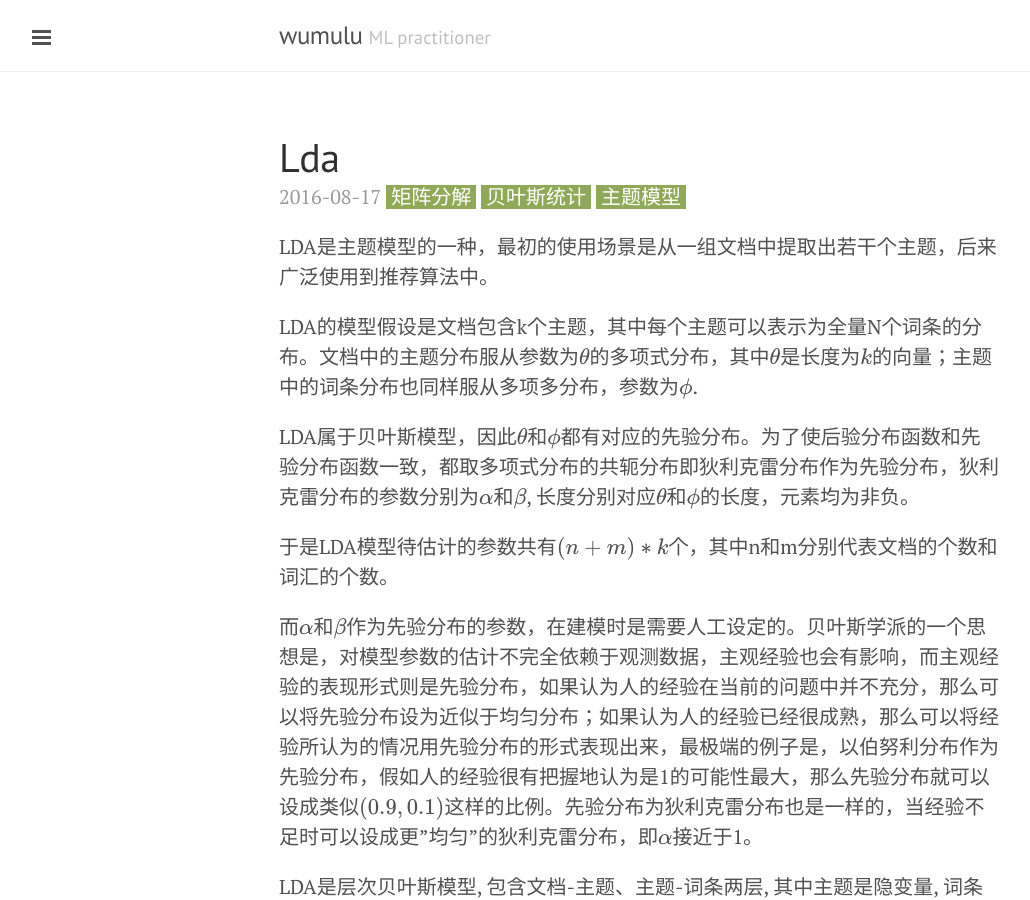
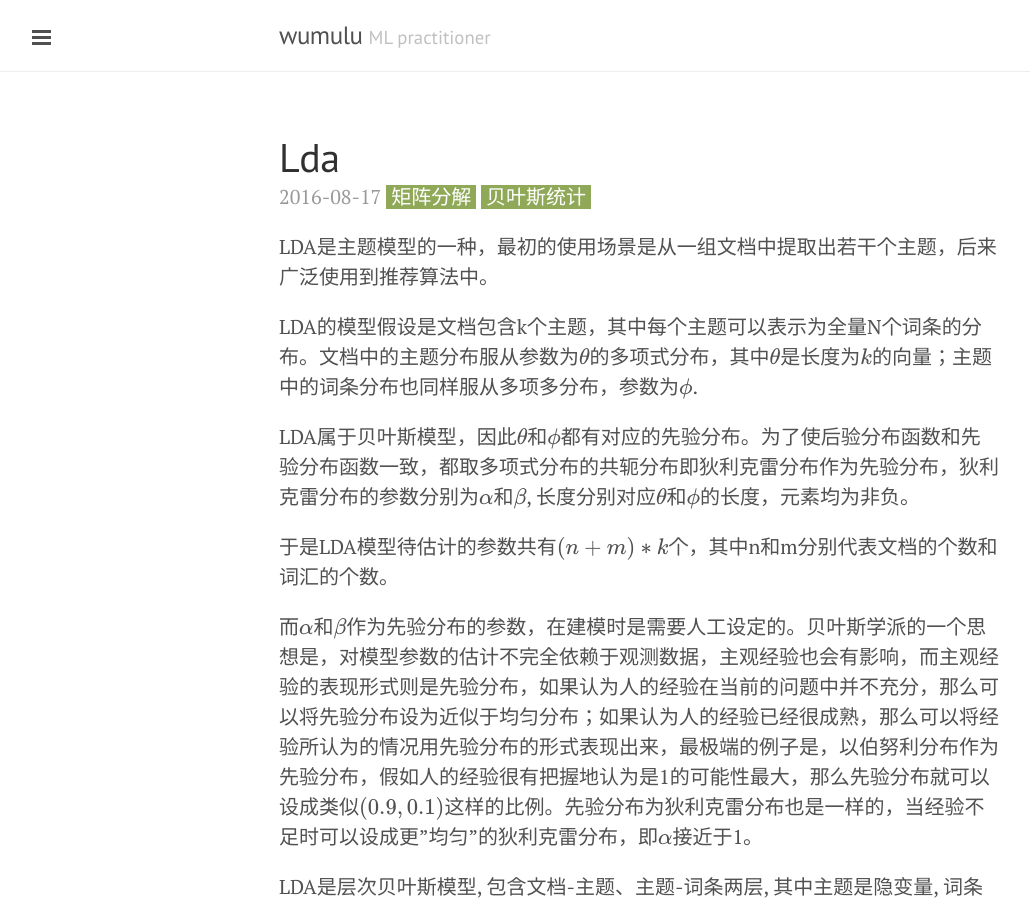
Before and after one commit to nomadcube/nomadcube.github.io, a Jekyll site: the page built from _posts/2016-08-17-LDA.md, in a window 1280 px wide and 900 px high. Shown: the whole window, without its empty margins (1-1031 px from the left). Built offline with Jekyll 4.4.1, drawn with Linux system fonts in a browser that asks for light colours; formulas are drawn with MathJax 3; comment, search, counter and statistics services are not loaded.

Commit message:
新文章

```diff
--- a/_posts/2016-08-17-LDA.md
+++ b/_posts/2016-08-17-LDA.md
@@ -1,6 +1,6 @@
 ---
 layout: post
-tags: 矩阵分解 贝叶斯统计 主题模型
+tags: 矩阵分解 贝叶斯统计
 ---
 
 LDA是主题模型的一种，最初的使用场景是从一组文档中提取出若干个主题，后来广泛使用到推荐算法中。
```
